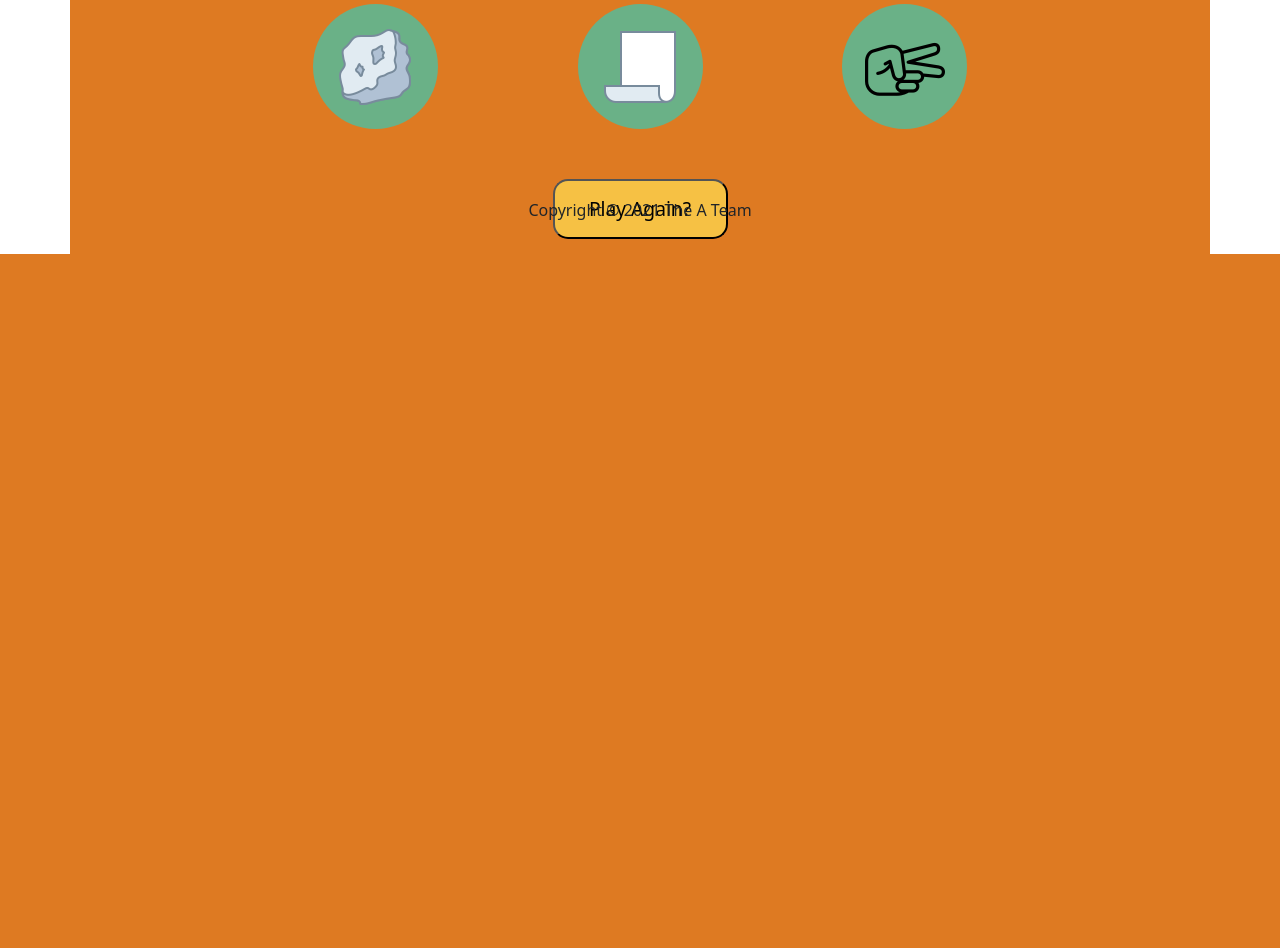
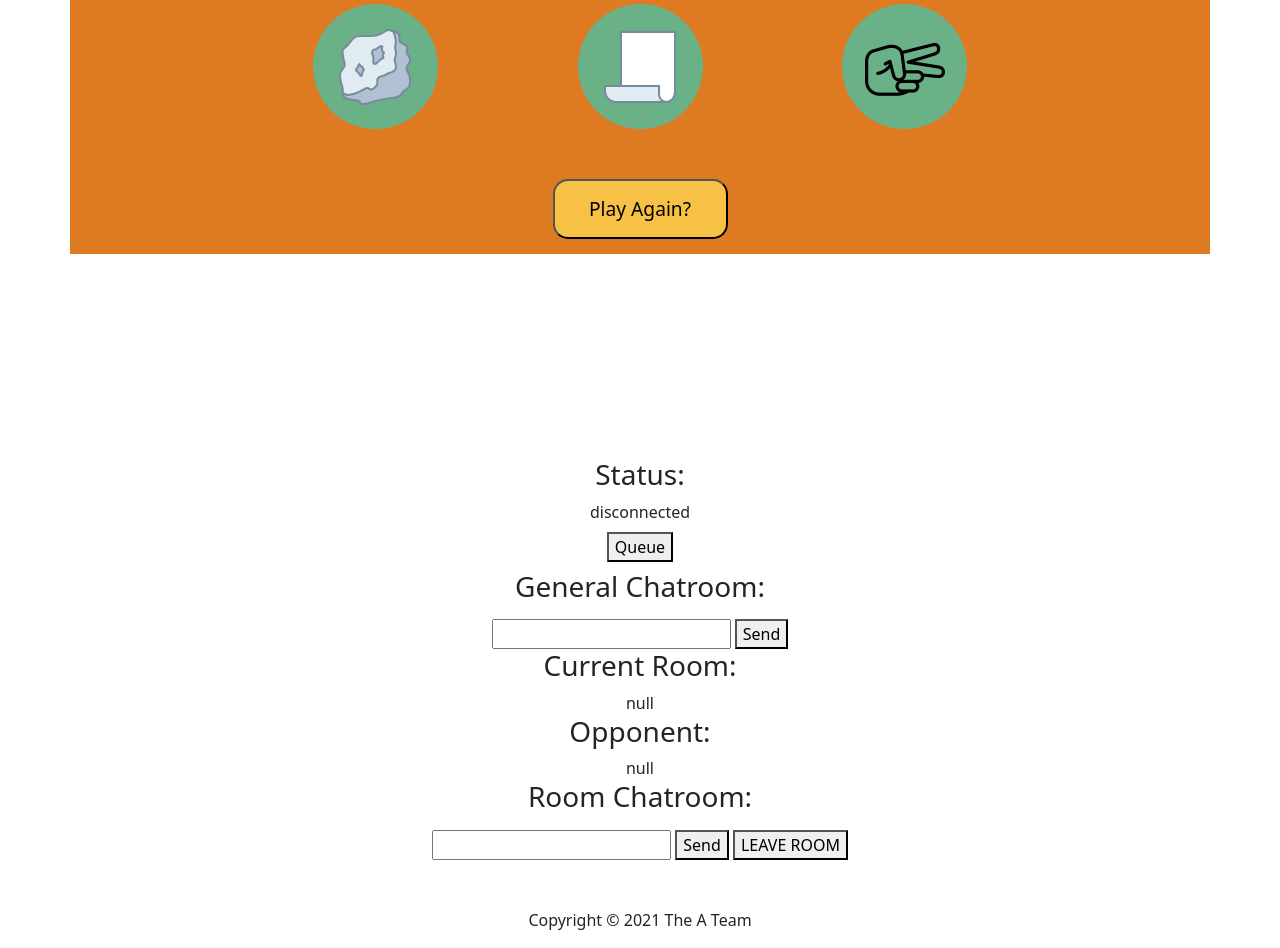
Before and after one commit to calvh/mlh-final-project, a Flask app: page /play in a window 1280 px wide. Shown: the part 546-1494 px from the top of the page. Before the commit the page ends 800 px from the top, so only its background shows below. Run offline with Flask 2, Linux system fonts and the light colour scheme; some libraries are stand-ins or nearby versions.

Commit message:
Add socketio to flask app
Add socket.io to backend and change init method
Add socket.io to frontend js
Edit play.html to include required js files
Edit wsgi.py to include socket.io

```diff
--- a/flask/app/__init__.py
+++ b/flask/app/__init__.py
@@ -2,9 +2,12 @@
 
 from flask import Flask, Response
 from flask import render_template
+
 from app.config import Config
 from app.rps import rps
 from app.auth import auth
+from app.socketio_init import socketio
+from app.socketio_bp import socketio_bp
 
 
 def create_app():
@@ -15,6 +18,7 @@
     with app.app_context():
         app.register_blueprint(auth)
         app.register_blueprint(rps)
+        app.register_blueprint(socketio_bp)
 
         @app.context_processor
         def inject_current_year():
@@ -28,4 +32,5 @@
         def not_found(error_message):
             return render_template("404.html"), 404
 
+        socketio.init_app(app)
         return app
--- /dev/null
+++ b/flask/app/socketio_bp/__init__.py
@@ -0,0 +1,5 @@
+from flask import Blueprint
+
+socketio_bp = Blueprint("socketio_bp", __name__)
+
+from app.socketio_bp import events
--- /dev/null
+++ b/flask/app/socketio_init.py
@@ -0,0 +1,4 @@
+from flask_socketio import SocketIO
+
+
+socketio = SocketIO()
--- /dev/null
+++ b/flask/app/static/js/socketio.js
@@ -0,0 +1,126 @@
+"use strict";
+
+$(document).ready(() => {
+  const $socketId = $("#socket-id");
+
+  const $socketStatus = $("#socket-status");
+
+  const $currentRoom = $("#current-room");
+  const $opponent = $("#opponent");
+  const $btnLeaveRoom = $("#btn-leave-room");
+  const $btnQueue = $("#btn-queue");
+
+  const $generalChatMessages = $("#general-chat-messages");
+  const $inputGeneralChat = $("#input-general-chat");
+  const $btnSendGeneralChat = $("#btn-send-general-chat");
+
+  const $roomChatMessages = $("#room-chat-messages");
+  const $inputRoomChat = $("#input-room-chat");
+  const $btnSendRoomChat = $("#btn-send-room-chat");
+
+  let room = null;
+  let opponent = null;
+
+  const socket = io();
+
+  const generateRandomString = (length = 6) =>
+    Math.random().toString(20).substr(2, length);
+
+  // trigger server to initiate leave room
+  const leaveRoom = (room) => {
+    if (room) {
+      socket.emit("leave", { room });
+
+      $currentRoom.text("null");
+      $opponent.text("null");
+
+      room = null;
+      opponent = null;
+    }
+  };
+
+  $socketStatus.text("disconnected");
+
+  $btnLeaveRoom.on("click", (event) => {
+    event.preventDefault();
+    leaveRoom(room);
+  });
+
+  $btnQueue.on("click", (event) => {
+    event.preventDefault();
+    socket.emit("queue");
+  });
+
+  $btnSendGeneralChat.on("click", (event) => {
+    event.preventDefault();
+
+    const message = $inputGeneralChat.val().trim();
+
+    if (message) {
+      socket.emit("general chat", {
+        message,
+      });
+    }
+  });
+
+  $btnSendRoomChat.on("click", (event) => {
+    event.preventDefault();
+
+    const message = $inputRoomChat.val().trim();
+
+    if (room && message) {
+      socket.emit("room chat", {
+        message,
+        room,
+      });
+    }
+  });
+
+  socket.on("connect", () => {
+    $socketStatus.text("CONNECTED");
+  });
+
+  socket.on("status change", (data) => {
+    $socketStatus.text(data.status);
+  });
+
+  socket.on("disconnect", () => {
+    $socketStatus.text("disconnected");
+    $currentRoom.text("null");
+    $opponent.text("null");
+    room = null;
+    opponent = null;
+  });
+
+  // messages sent by unnamed events
+  socket.on("message", (data) => {
+    const listHTML = `<li class="chat">${data.username}: ${data.message}</li>`;
+    $generalChatMessages.append(listHTML);
+  });
+
+  socket.on("room chat", (data) => {
+    const listHTML = `<li class="chat">${data.username}: ${data.message}</li>`;
+    $roomChatMessages.append(listHTML);
+  });
+
+  socket.on("general notification", (notification) => {
+    const listHTML = `<li class="notification">${notification}</li>`;
+    $generalChatMessages.append(listHTML);
+  });
+
+  socket.on("room notification", (notification) => {
+    const listHTML = `<li class="notification">${notification}</li>`;
+    $roomChatMessages.append(listHTML);
+  });
+
+  socket.on("user notification", (data) => {
+    console.log(data);
+  });
+
+  socket.on("joined room", (data) => {
+    room = data.room;
+    opponent = data.opponent;
+    $currentRoom.text(room);
+    $opponent.text(opponent);
+  });
+});
--- a/flask/app/templates/play.html
+++ b/flask/app/templates/play.html
@@ -2,7 +2,6 @@
 {% set active_page = "play" %}
 {% block title %} Game {% endblock %}
 {% block content %}
-<script src="./static/js/play.js"></script>
 
 <div class="container">
     <h1>Rock! Paper! Scissors! Showdown </h1>
@@ -24,4 +23,42 @@
     </div>
     <button type="button" class="play-anon-btn" id="btn-play-again" style="border-radius: 15px;">Play Again?</button>
 </div>
+
+<section class="p-5 d-flex justify-content-center">
+    <div style="margin-top: 700px">
+        <h3>Status:</h3>
+        <div id="socket-status"></div>
+
+        <div class="my-2">
+            <button id="btn-queue">Queue</button>
+        </div>
+
+        <h3>General Chatroom:</h3>
+        <div>
+            <ul id="general-chat-messages"></ul>
+            <input type="text" id="input-general-chat" />
+            <button id="btn-send-general-chat">Send</button>
+        </div>
+
+        <h3>Current Room:</h3>
+        <div id="current-room">null</div>
+
+        <h3>Opponent:</h3>
+        <div id="opponent">null</div>
+
+        <h3>Room Chatroom:</h3>
+        <div>
+            <ul id="room-chat-messages"></ul>
+            <input type="text" id="input-room-chat" />
+            <button id="btn-send-room-chat">Send</button>
+            <button id="btn-leave-room">LEAVE ROOM</button>
+        </div>
+    </div>
+</section>
+
+<script src="https://cdn.socket.io/4.1.2/socket.io.min.js" integrity="sha384-toS6mmwu70G0fw54EGlWWeA4z3dyJ+dlXBtSURSKN4vyRFOcxd3Bzjj/AoOwY+Rg" crossorigin="anonymous"></script>
+<script src="./static/js/play.js"></script>
+<script src="./static/js/socketio.js"></script>
+
+
 {% endblock %}
--- a/flask/wsgi.py
+++ b/flask/wsgi.py
@@ -1,6 +1,8 @@
 from app import create_app
+from app.socketio_init import socketio
 
 app = create_app()
 
+
 if __name__ == "__main__":
-    app.run()
+    socketio.run(app)
```
Also changed, not shown: flask/app/socketio_bp/events.py (added, +126 -0 lines).
